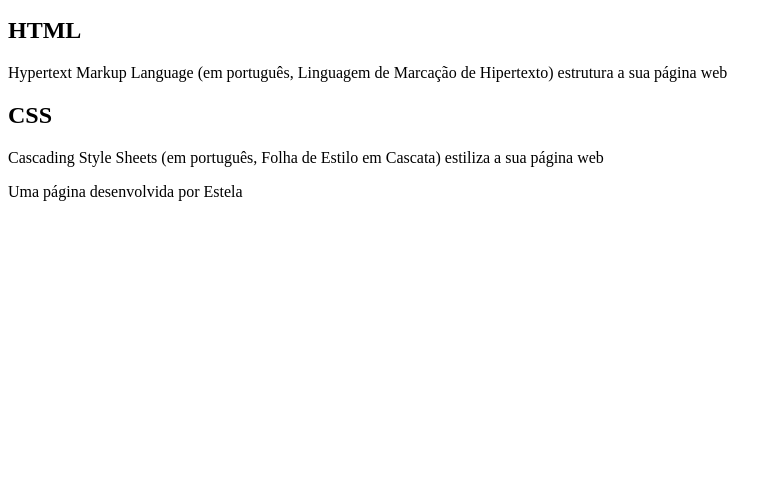
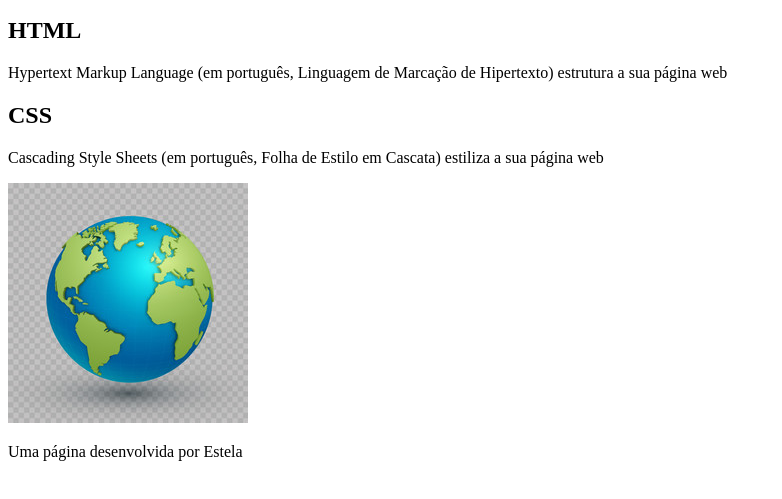
Before and after one commit to Prof-Estela/Hello-Word, a plain HTML site: page index.html in a window 1280 px wide. Shown: the part 101-600 px from the top of the page, without its empty margins (0-782 px from the left). Drawn offline with Linux system fonts and the light colour scheme.

Commit message:
Finalizando a pagina HTML

```diff
--- a/index.html
+++ b/index.html
@@ -18,6 +18,7 @@
 
         <h2>CSS</h2>
         <p>Cascading Style Sheets (em português, Folha de Estilo em Cascata) estiliza a sua página web</p>
+       <img src="imagem/ola mundo.jpg" alt="imagem da terra">
 
     </section>
 
```
Also changed, not shown: imagem/ola mundo.jpg (added).
